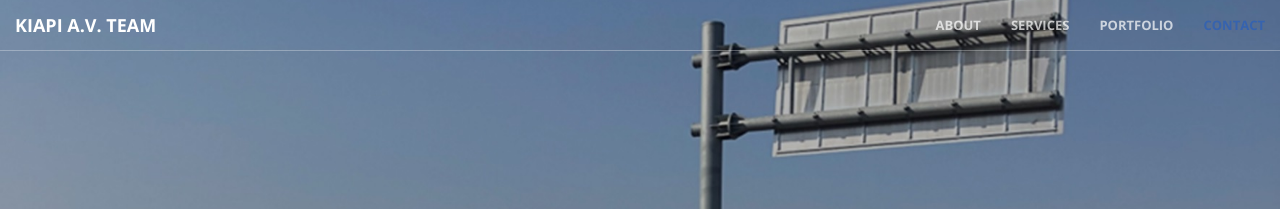
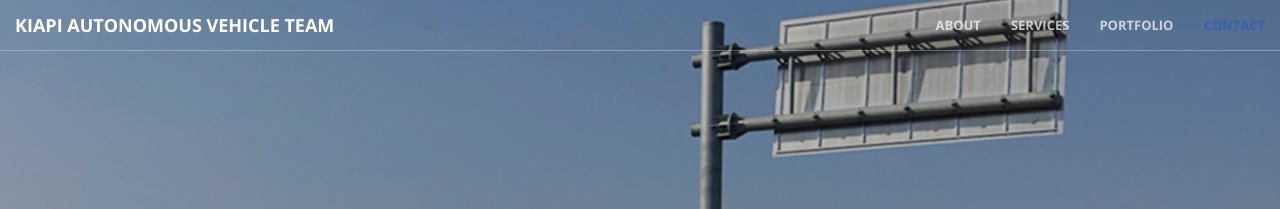
Before and after one commit to thkim1351/Kiapi-Open-Datasets.github.io, a Jekyll site: the page built from docs/index.html, in a window 1280 px wide. Shown: the top 209 px of the page. Built offline with Jekyll 4.4.1, drawn with Linux system fonts in a browser that asks for light colours.

Commit message:
Update nav.html

```diff
--- a/docs/_includes/nav.html
+++ b/docs/_includes/nav.html
@@ -8,7 +8,7 @@
                 <span class="icon-bar"></span>
                 <span class="icon-bar"></span>
             </button>
-            <a class="navbar-brand page-scroll" href="#page-top">KIAPI A.V. Team</a>
+            <a class="navbar-brand page-scroll" href="#page-top">KIAPI Autonomous Vehicle Team</a>
         </div>
 
         <!-- Collect the nav links, forms, and other content for toggling -->
```
